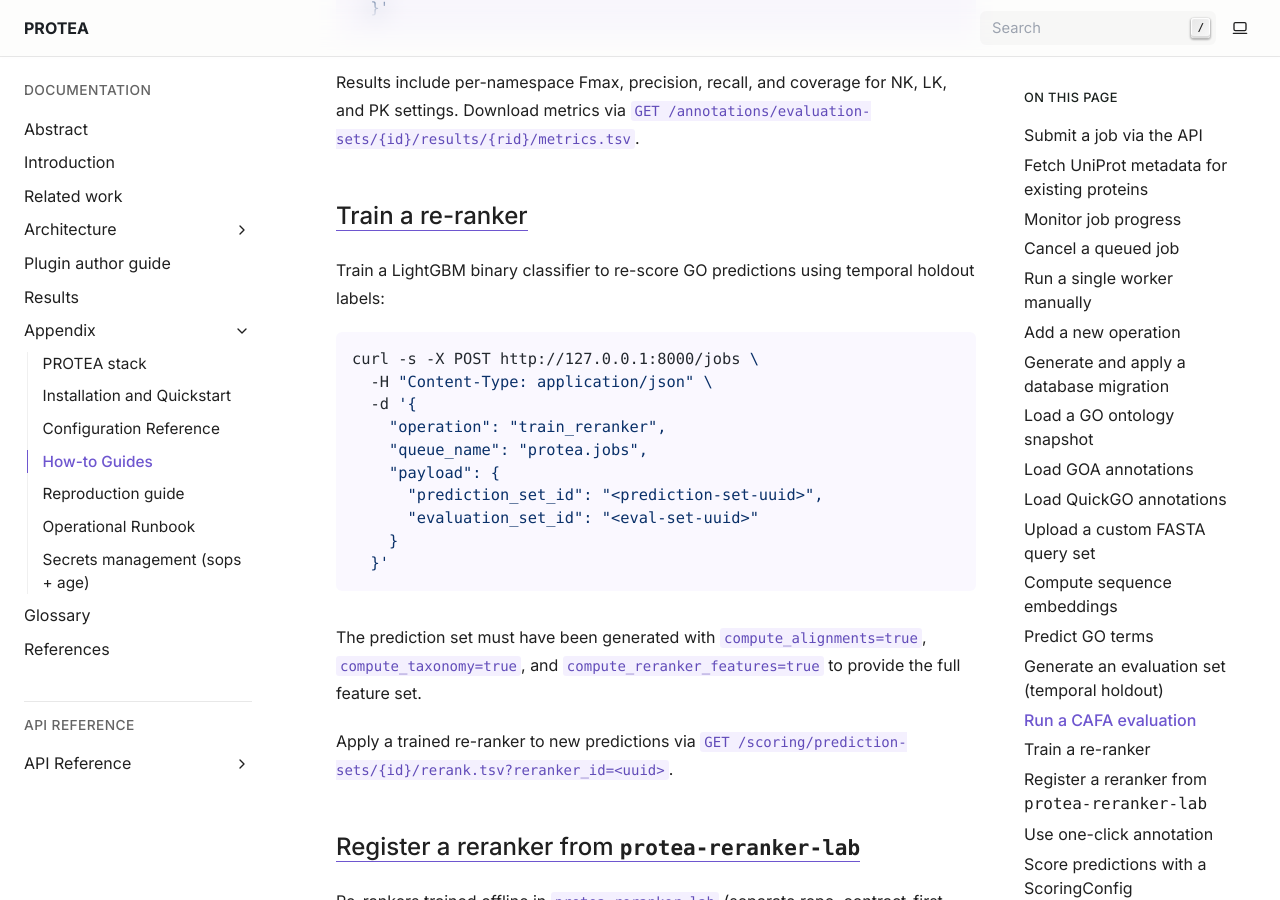
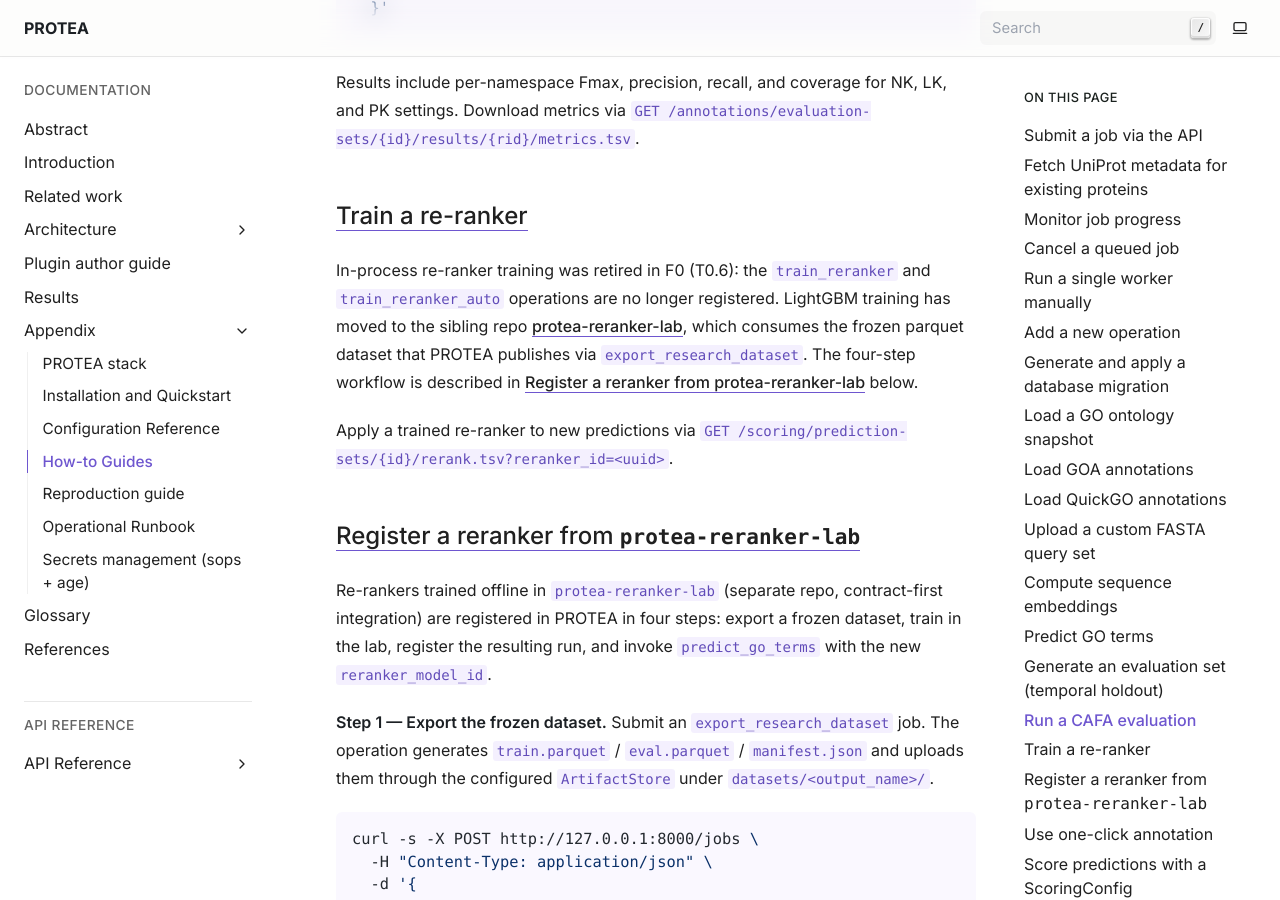
Before and after one commit to frapercan/PROTEA, a Sphinx documentation site: the page built from docs/source/appendix/howto_guides.rst, in a window 1280 px wide and 900 px high, scrolled down 8321 px. Built offline with Sphinx 7.4.7, drawn with Linux system fonts in a browser that asks for light colours.

Commit message:
docs(reference,howto): drop stale train_reranker module + operation refs
Two stale references to the retired in-process re-ranker training path:

1. `docs/source/reference/core.rst:225` — listed
   `train_reranker._dump_frozen_dataset` as the wrapper around
   `export_reranker_parquets`. The module was renamed to
   `training_dump_helpers` in commit 527e51c (F0 / T0.6).

2. `docs/source/appendix/howto_guides.rst:332-353` — the "Train a
   re-ranker" how-to instructed users to POST `{"operation":
   "train_reranker"}` to `/jobs`. That operation has not been
   registered in `operation_catalog.build_operation_registry()` since
   the same F0 cleanup. Following the recipe today returns a 404.
   Replace the curl block with a short note pointing at the canonical
   path: `export_research_dataset` -> `protea-reranker-lab` ->
   `register_reranker.py`. The next section already documents that
   workflow in detail; add a `:ref:` anchor (`howto-register-reranker`)
   so the redirect resolves.

`sphinx-build` produces no new warnings on top of the known autodoc /
`_static` warnings that PR #86 closes.

```diff
--- a/docs/source/appendix/howto_guides.rst
+++ b/docs/source/appendix/howto_guides.rst
@@ -332,28 +332,19 @@ NK, LK, and PK settings. Download metrics via
 Train a re-ranker
 ------------------
 
-Train a LightGBM binary classifier to re-score GO predictions using
-temporal holdout labels:
-
-.. code-block:: bash
-
-   curl -s -X POST http://127.0.0.1:8000/jobs \
-     -H "Content-Type: application/json" \
-     -d '{
-       "operation": "train_reranker",
-       "queue_name": "protea.jobs",
-       "payload": {
-         "prediction_set_id": "<prediction-set-uuid>",
-         "evaluation_set_id": "<eval-set-uuid>"
-       }
-     }'
-
-The prediction set must have been generated with
-``compute_alignments=true``, ``compute_taxonomy=true``, and
-``compute_reranker_features=true`` to provide the full feature set.
+In-process re-ranker training was retired in F0 (T0.6): the
+``train_reranker`` and ``train_reranker_auto`` operations are no
+longer registered. LightGBM training has moved to the sibling repo
+`protea-reranker-lab <https://github.com/frapercan/protea-reranker-lab>`_,
+which consumes the frozen parquet dataset that PROTEA publishes via
+``export_research_dataset``. The four-step workflow is described in
+:ref:`Register a reranker from protea-reranker-lab
+<howto-register-reranker>` below.
 
 Apply a trained re-ranker to new predictions via
 ``GET /scoring/prediction-sets/{id}/rerank.tsv?reranker_id=<uuid>``.
+
+.. _howto-register-reranker:
 
 Register a reranker from ``protea-reranker-lab``
 -------------------------------------------------
--- a/docs/source/reference/core.rst
+++ b/docs/source/reference/core.rst
@@ -222,8 +222,8 @@ and records PROTEA's ``producer_version`` + ``producer_git_sha``.
 The single public function ``export_reranker_parquets(...)`` is shared
 by two callers:
 
-- ``train_reranker._dump_frozen_dataset`` — thin wrapper that uses this
-  helper to emit the dataset alongside a training run.
+- ``training_dump_helpers._dump_frozen_dataset`` — thin wrapper that
+  uses this helper to emit the dataset alongside a training-data dump.
 - ``ExportResearchDatasetOperation`` — stand-alone operation that only
   materialises and publishes the dataset, without running LightGBM.
 
```
